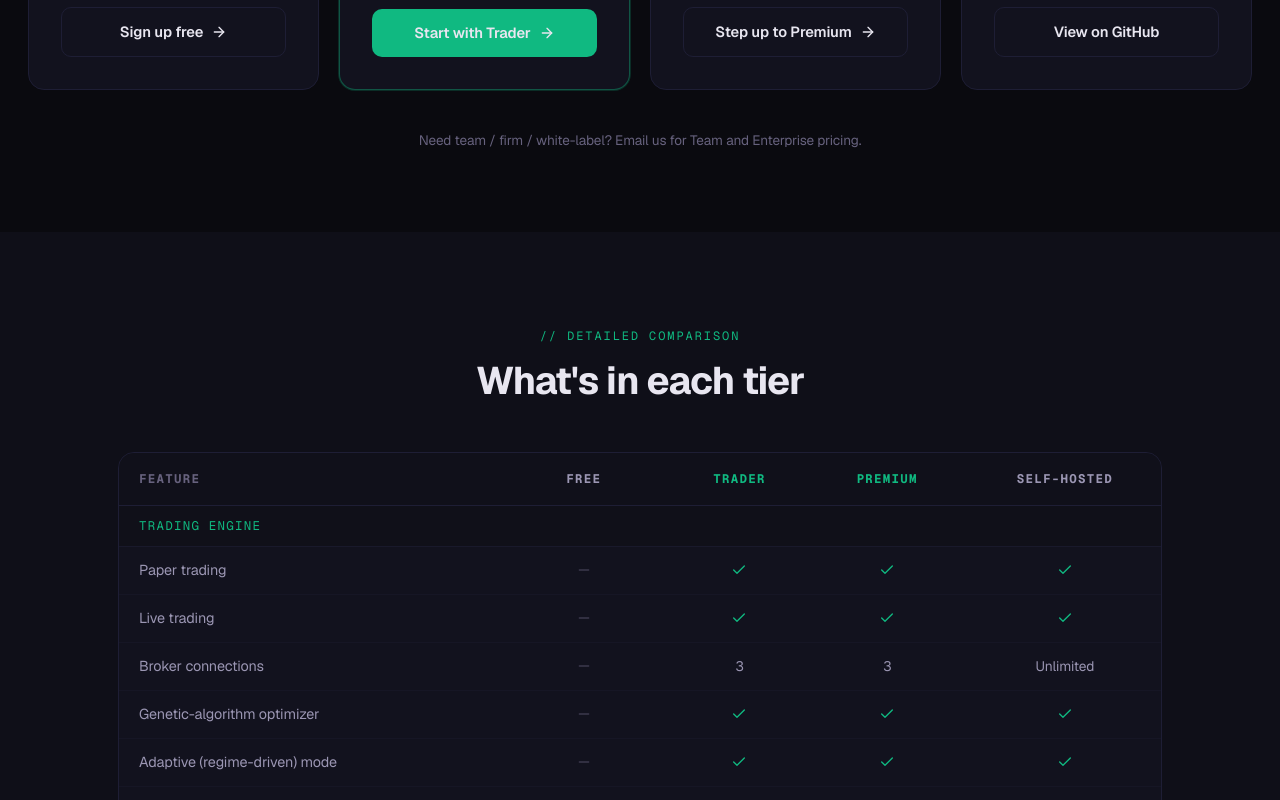
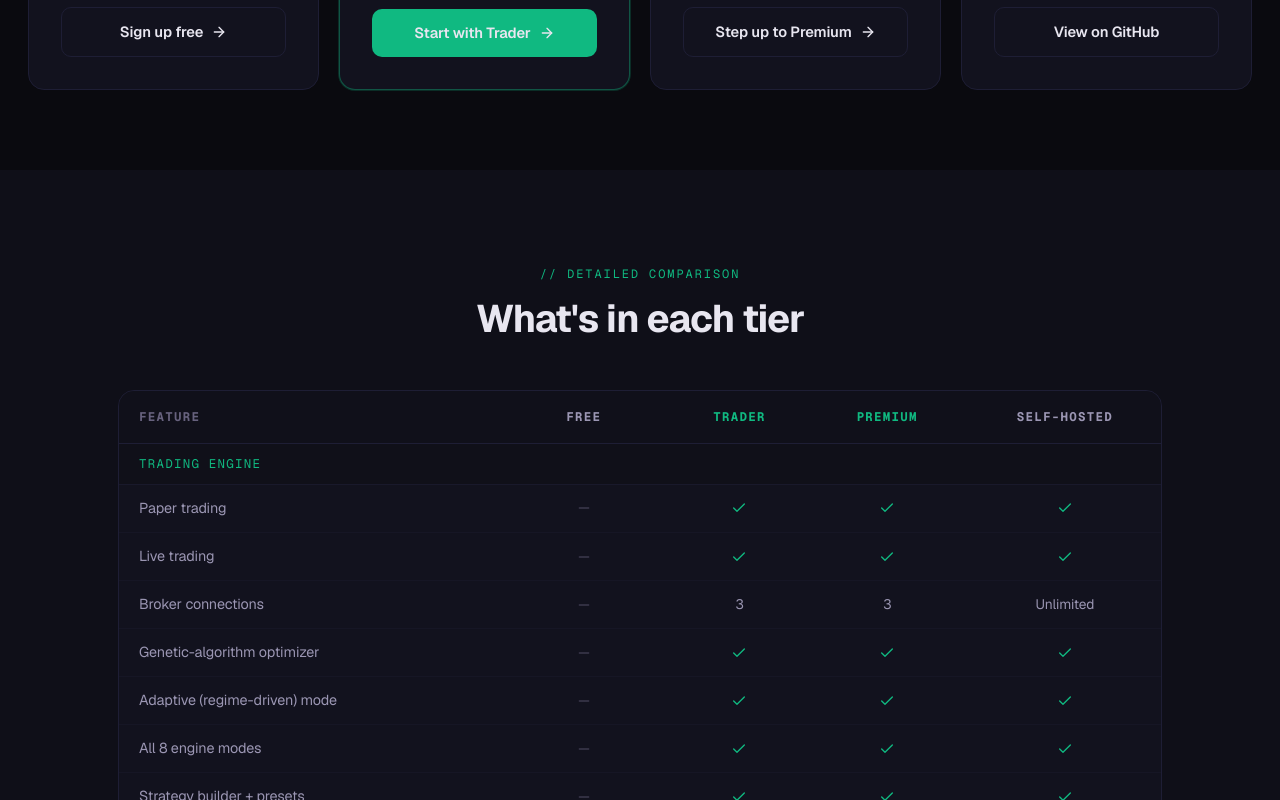
Before and after one commit to beacontry/Sentinel, a Next.js app: page /pricing in a window 1280 px wide. Shown: the part 1020-1820 px from the top of the page. Built offline with nearby package versions, Linux system fonts and the light colour scheme.

Commit message:
Drop Team / Enterprise sales surfaces from /pricing
We don't currently offer team or family-office plans, so the FAQ
"Can I get a team / family-office / firm license?" and the "Need
team / firm / white-label? Email us" line under the tier cards
were promising something we don't ship. Removed both.

```diff
--- a/src/app/pricing/page.tsx
+++ b/src/app/pricing/page.tsx
@@ -279,11 +279,6 @@ export default function PricingPage() {
       a: "At minimum: a broker (Alpaca paper-free / Alpaca-live / Tradier / IBKR). For full features, you'll also want Finnhub (news, sentiment, fundamentals, options, insiders) and Groq (AI). Every API key is encrypted in your local database; you control the keys. You can also disable Finnhub or AI features entirely if you want — the engine still works on Yahoo bars + headline sentiment alone.",
     },
     {
-      id: "team",
-      q: "Can I get a team / family-office / firm license?",
-      a: "Yes. Team and Enterprise tiers start at $299/seat/mo with role-based access control, dedicated tenant, SLA, white-label options, and custom data sources. Email hello@beacontry.com with your use case.",
-    },
-    {
       id: "tax",
       q: "Does Beacontry handle taxes?",
       a: "Beacontry generates Form 8949 + tracks FIFO realized gains + wash-sale flags (or honors §475(f) MTM election if you've filed one). It is NOT a tax filing service or a registered tax professional. Verify with your CPA before filing.",
@@ -416,9 +411,6 @@ export default function PricingPage() {
           ))}
         </div>
 
-        <p className="mx-auto mt-10 max-w-[680px] px-4 text-center text-[0.85rem] text-ld-text-muted">
-          Need team / firm / white-label? <a href="mailto:hello@beacontry.com" className="text-ld-accent hover:underline">Email us</a> for Team and Enterprise pricing.
-        </p>
       </section>
 
       {/* ── Feature comparison matrix ── */}
```
